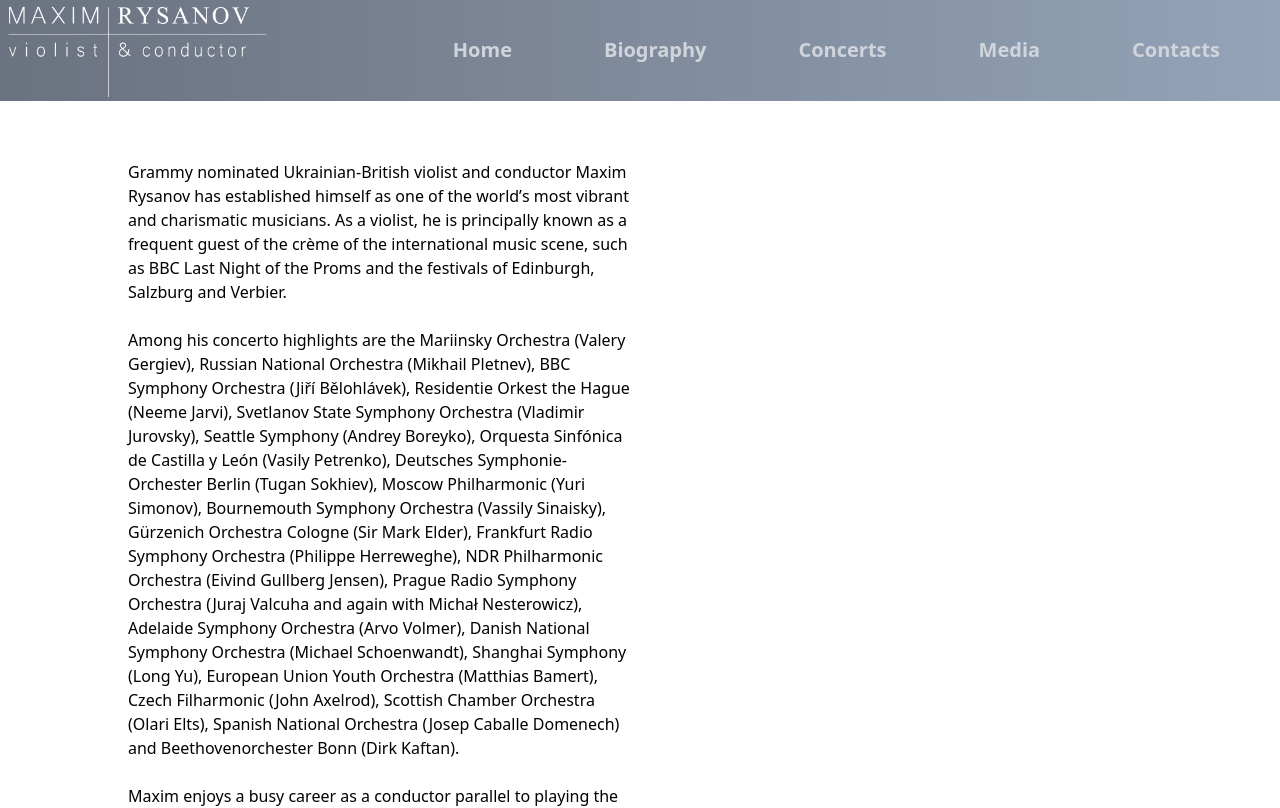
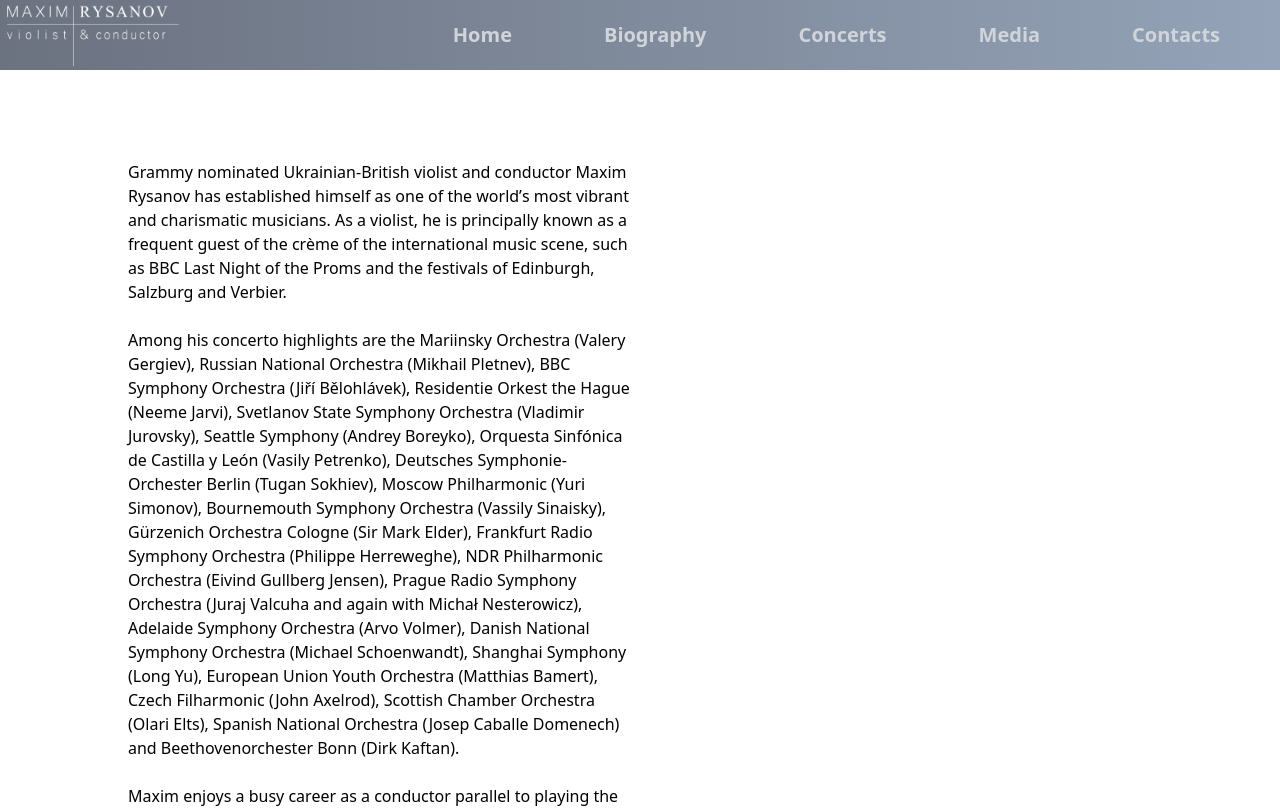
Before and after one commit to vladyslavt97/Maxim-Rysanov, a Next.js app: page /bio in a window 1280 px wide. Shown: the top 808 px of the page. Built offline with nearby package versions, Linux system fonts and the light colour scheme.

Commit message:
fixing home page

```diff
--- a/components/Header.tsx
+++ b/components/Header.tsx
@@ -22,7 +22,7 @@ export default function Header({}: Props) {
                 opacity: 1
             }}
             >
-                <Image src="/logo.png" alt='logo' width={300} height={300}/>
+                <Image src="/logo.png" alt='logo' width={200} height={200}/>
             </motion.div>
 
             <motion.div
--- a/components/HomePage.tsx
+++ b/components/HomePage.tsx
@@ -6,7 +6,7 @@ type Props = {}
 export default function HomePage({}: Props) {
   return (
     <div className=''>
-        <div className='absolute w-[45%] sm:w-[50%] p-5 flex justify-center items-start h-[70vh] text-gray-800 flex-col text-sm md:text-md z-30'>
+        <div className='absolute w-[45%] top-[15%] sm:w-[50%] p-5 flex justify-center items-start h-[70vh] text-gray-800 flex-col text-sm md:text-md z-30'>
             <p className='italic'>
                 &quot;The colours and contrasts that Rysanov manages to extract from the orchestra are truly fabulous!&quot;
                 <br/>
@@ -27,7 +27,7 @@ export default function HomePage({}: Props) {
         }}
         className="p-2"
         >
-            <Image src='/home.png' alt="image" width={280} height={280} className='absolute right-0 object-fit w-[300px] top-[15%]'/>
+            <Image src='/home.png' alt="image" width={180} height={180} className='absolute right-0 object-fit w-[200px] md:w-[300px] top-[15%]'/>
         </motion.div>
     </div>
   )
```
